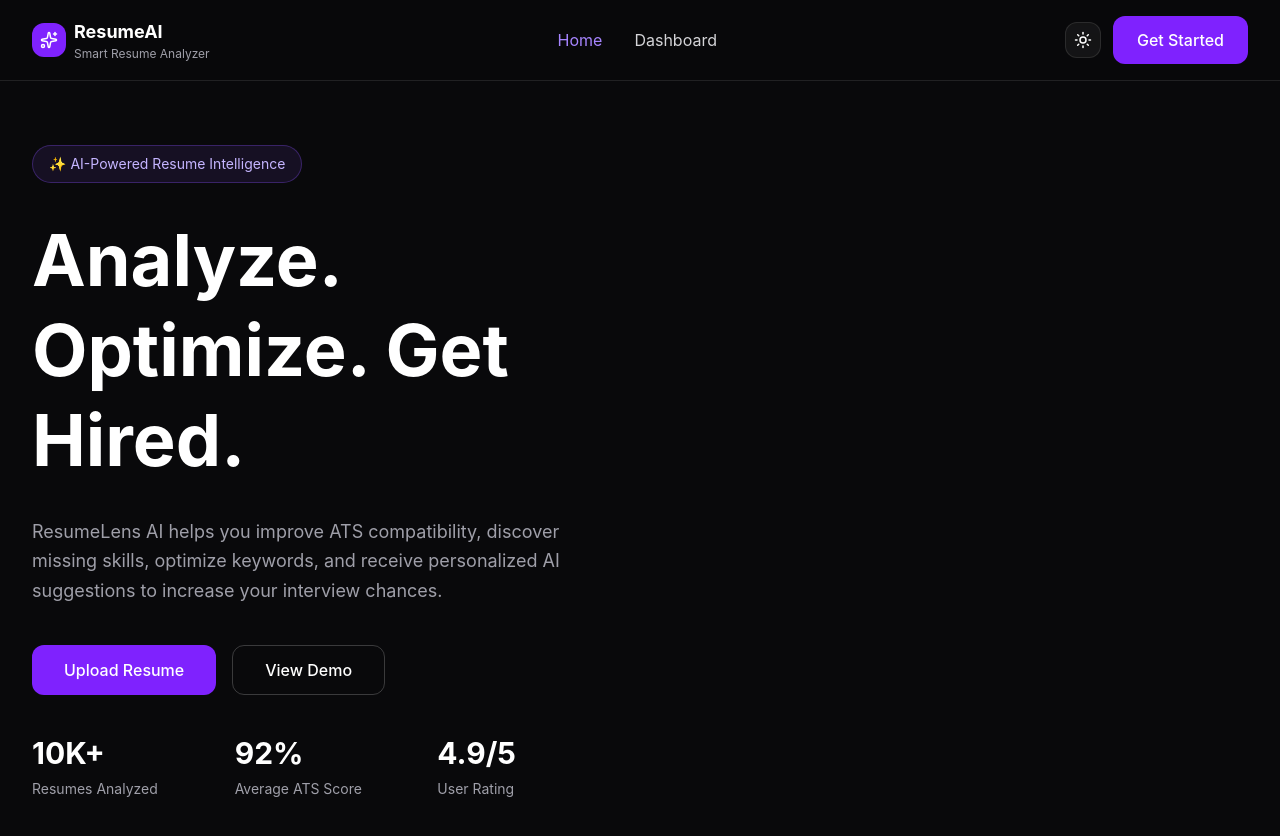
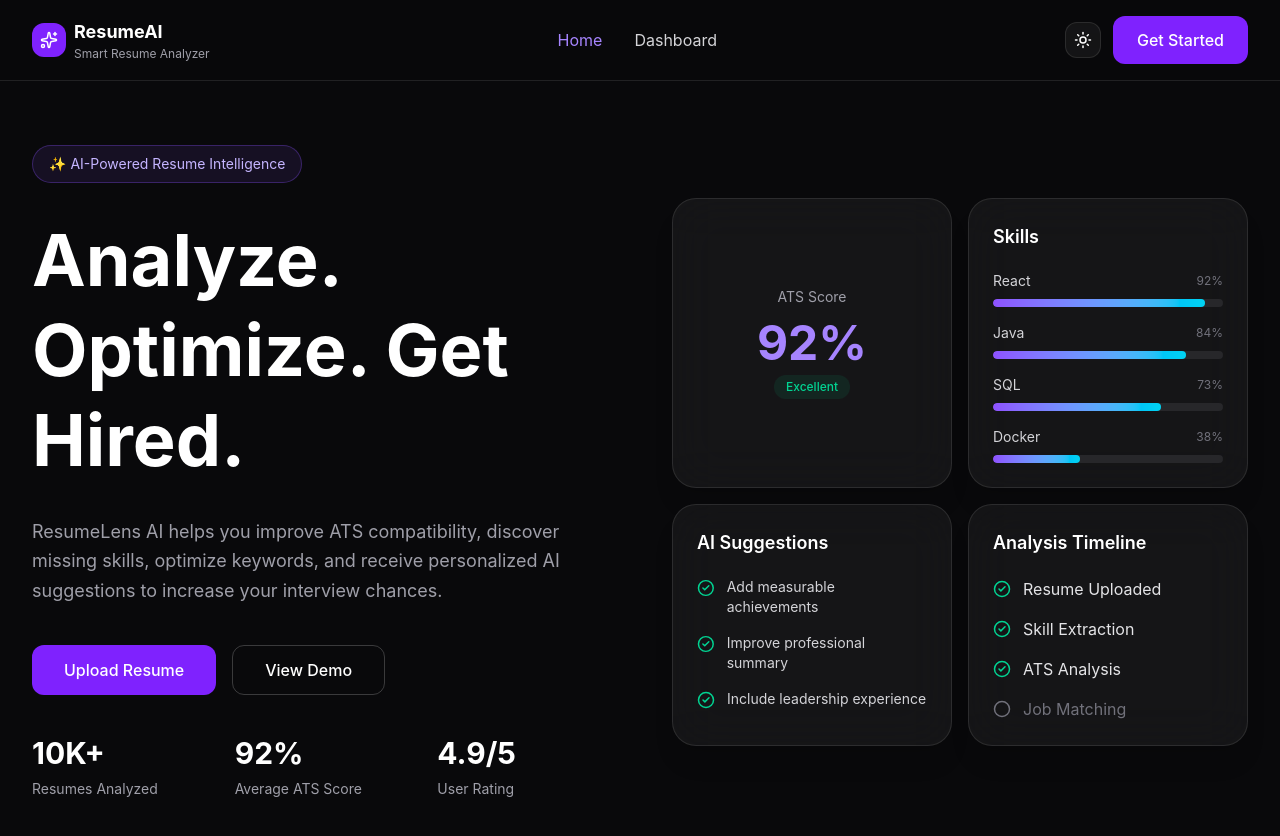
Before and after one commit to Anuradhatiwari01/AI_Resume_Anayzer, a React (Vite) app: page / in a window 1280 px wide. Shown: the top 836 px of the page. Built offline with nearby package versions, Linux system fonts and the light colour scheme.

Commit message:
feat: add interactive hero dashboard preview

```diff
--- /dev/null
+++ b/src/data/dashboardPreview.js
@@ -0,0 +1,47 @@
+export const previewData = {
+  atsScore: 92,
+
+  skills: [
+    {
+      name: "React",
+      value: 92,
+    },
+    {
+      name: "Java",
+      value: 84,
+    },
+    {
+      name: "SQL",
+      value: 73,
+    },
+    {
+      name: "Docker",
+      value: 38,
+    },
+  ],
+
+  suggestions: [
+    "Add measurable achievements",
+    "Improve professional summary",
+    "Include leadership experience",
+  ],
+
+  timeline: [
+    {
+      title: "Resume Uploaded",
+      done: true,
+    },
+    {
+      title: "Skill Extraction",
+      done: true,
+    },
+    {
+      title: "ATS Analysis",
+      done: true,
+    },
+    {
+      title: "Job Matching",
+      done: false,
+    },
+  ],
+};
--- a/src/features/landing/Hero/Hero.jsx
+++ b/src/features/landing/Hero/Hero.jsx
@@ -1,13 +1,12 @@
 import Container from "../../../components/common/Container";
 
 import HeroContent from "./HeroContent";
+import HeroPreview from "./HeroPreview";
 
 export default function Hero() {
   return (
     <section className="relative overflow-hidden">
-
       <Container>
-
         <div
           className="
             grid
@@ -18,15 +17,12 @@ export default function Hero() {
             lg:grid-cols-2
           "
         >
-
           <HeroContent />
 
-          <div />
+          <HeroPreview />
 
         </div>
-
       </Container>
-
     </section>
   );
 }
--- /dev/null
+++ b/src/features/landing/Hero/HeroPreview/ATSCard.jsx
@@ -0,0 +1,20 @@
+import Card from "../../../../components/common/Card";
+import { previewData } from "../../../../data/dashboardPreview";
+
+export default function ATSCard() {
+  return (
+    <Card className="flex h-full flex-col items-center justify-center text-center">
+      <p className="text-sm text-zinc-400">
+        ATS Score
+      </p>
+
+      <h2 className="mt-3 text-5xl font-bold text-violet-400">
+        {previewData.atsScore}%
+      </h2>
+
+      <span className="mt-2 rounded-full bg-emerald-500/10 px-3 py-1 text-xs font-medium text-emerald-400">
+        Excellent
+      </span>
+    </Card>
+  );
+}
--- /dev/null
+++ b/src/features/landing/Hero/HeroPreview/HeroPreview.jsx
@@ -0,0 +1,37 @@
+import { motion } from "framer-motion";
+
+import ATSCard from "./ATSCard";
+import SkillsCard from "./SkillsCard";
+import SuggestionCard from "./SuggestionCard";
+import TimelineCard from "./TimelineCard";
+
+export default function HeroPreview() {
+  return (
+    <motion.div
+      initial={{
+        opacity: 0,
+        x: 50,
+      }}
+      animate={{
+        opacity: 1,
+        x: 0,
+      }}
+      transition={{
+        duration: 0.8,
+      }}
+      className="relative"
+    >
+      <div className="grid grid-cols-1 gap-4 sm:grid-cols-2">
+
+        <ATSCard />
+
+        <SkillsCard />
+
+        <SuggestionCard />
+
+        <TimelineCard />
+
+      </div>
+    </motion.div>
+  );
+}
--- /dev/null
+++ b/src/features/landing/Hero/HeroPreview/SkillsCard.jsx
@@ -0,0 +1,37 @@
+import Card from "../../../../components/common/Card";
+import { previewData } from "../../../../data/dashboardPreview";
+
+export default function SkillsCard() {
+  return (
+    <Card>
+      <h3 className="mb-5 text-lg font-semibold">
+        Skills
+      </h3>
+
+      <div className="space-y-4">
+        {previewData.skills.map((skill) => (
+          <div key={skill.name}>
+            <div className="mb-2 flex items-center justify-between">
+              <span className="text-sm text-zinc-300">
+                {skill.name}
+              </span>
+
+              <span className="text-xs text-zinc-500">
+                {skill.value}%
+              </span>
+            </div>
+
+            <div className="h-2 overflow-hidden rounded-full bg-zinc-800">
+              <div
+                className="h-full rounded-full bg-gradient-to-r from-violet-500 to-cyan-400 transition-all duration-700"
+                style={{
+                  width: `${skill.value}%`,
+                }}
+              />
+            </div>
+          </div>
+        ))}
+      </div>
+    </Card>
+  );
+}
--- /dev/null
+++ b/src/features/landing/Hero/HeroPreview/SuggestionCard.jsx
@@ -0,0 +1,32 @@
+import { CheckCircle2 } from "lucide-react";
+
+import Card from "../../../../components/common/Card";
+import { previewData } from "../../../../data/dashboardPreview";
+
+export default function SuggestionCard() {
+  return (
+    <Card>
+      <h3 className="mb-5 text-lg font-semibold">
+        AI Suggestions
+      </h3>
+
+      <div className="space-y-4">
+        {previewData.suggestions.map((suggestion) => (
+          <div
+            key={suggestion}
+            className="flex items-start gap-3"
+          >
+            <CheckCircle2
+              size={18}
+              className="mt-0.5 text-emerald-400"
+            />
+
+            <p className="text-sm text-zinc-300">
+              {suggestion}
+            </p>
+          </div>
+        ))}
+      </div>
+    </Card>
+  );
+}
--- /dev/null
+++ b/src/features/landing/Hero/HeroPreview/TimelineCard.jsx
@@ -0,0 +1,45 @@
+import { CheckCircle2, Circle } from "lucide-react";
+
+import Card from "../../../../components/common/Card";
+import { previewData } from "../../../../data/dashboardPreview";
+
+export default function TimelineCard() {
+  return (
+    <Card>
+      <h3 className="mb-5 text-lg font-semibold">
+        Analysis Timeline
+      </h3>
+
+      <div className="space-y-4">
+        {previewData.timeline.map((step) => (
+          <div
+            key={step.title}
+            className="flex items-center gap-3"
+          >
+            {step.done ? (
+              <CheckCircle2
+                size={18}
+                className="text-emerald-400"
+              />
+            ) : (
+              <Circle
+                size={18}
+                className="text-zinc-500"
+              />
+            )}
+
+            <span
+              className={
+                step.done
+                  ? "text-zinc-200"
+                  : "text-zinc-500"
+              }
+            >
+              {step.title}
+            </span>
+          </div>
+        ))}
+      </div>
+    </Card>
+  );
+}
--- /dev/null
+++ b/src/features/landing/Hero/HeroPreview/index.js
@@ -0,0 +1 @@
+export { default } from "./HeroPreview";
```
Also changed, not shown: src/features/landing/Hero/HeroPreview/AnalysisTimeline.jsx (added). Lines whose indentation alone changed are shown as unchanged.
